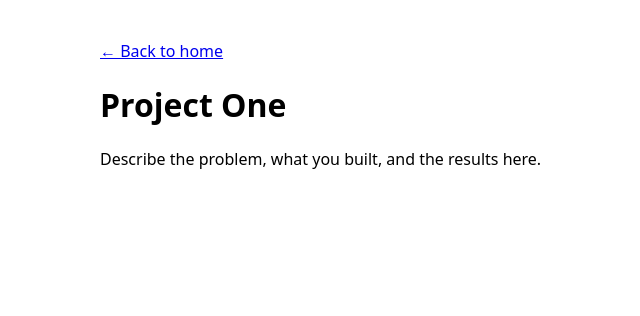
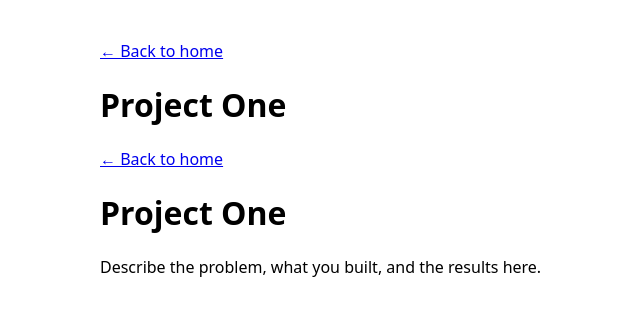
Before and after one commit to bretthodson10/bretthodson10.github.io, a plain HTML site: page projects/project-one/index.html in a window 1280 px wide. Shown: the whole page, without its empty margins (140-780 px from the left). Drawn offline with Linux system fonts and the light colour scheme.

Commit message:
Update index.html

```diff
--- a/projects/project-one/index.html
+++ b/projects/project-one/index.html
@@ -1,5 +1,8 @@
 <!DOCTYPE html>
 <html lang="en">
+<body>
+  <a href="/">← Back to home</a>
+  <h1>Project One</h1>
 <head>
   <meta charset="utf-8">
   <meta name="viewport" content="width=device-width, initial-scale=1">
```
